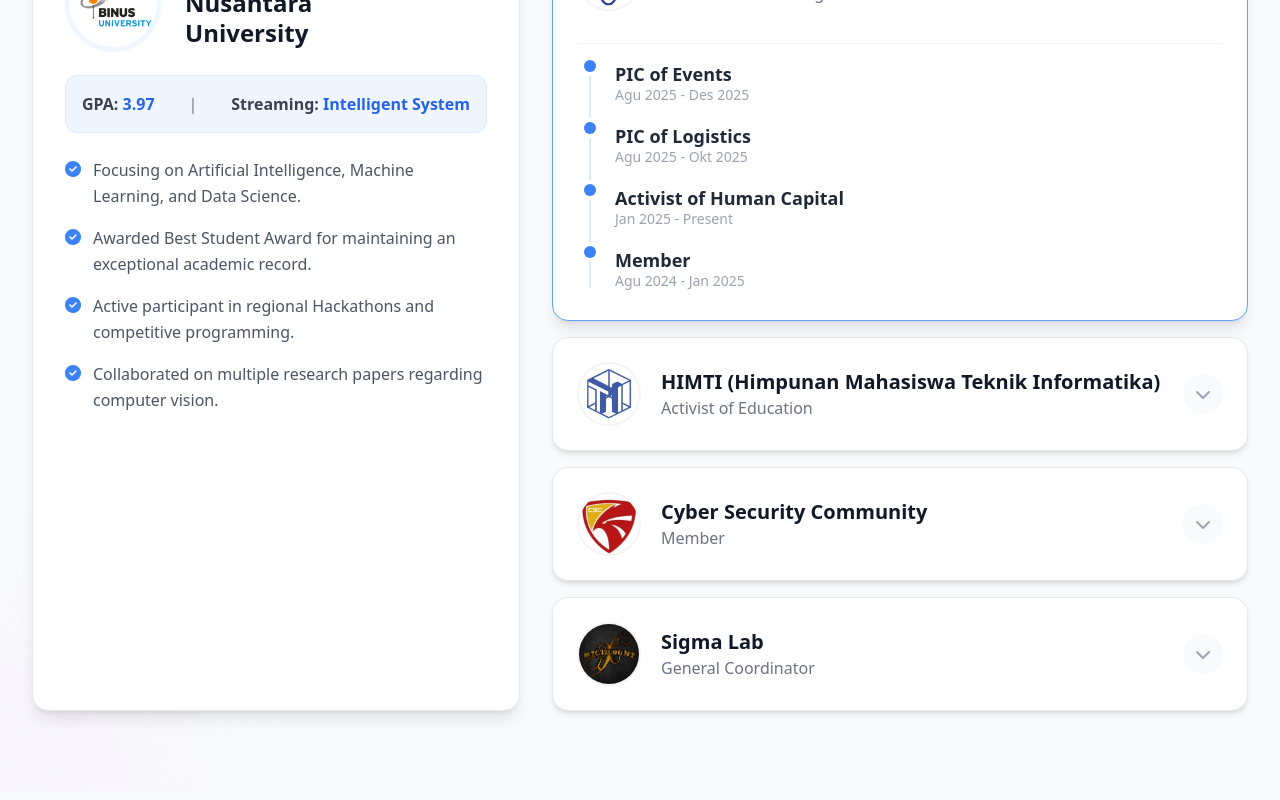
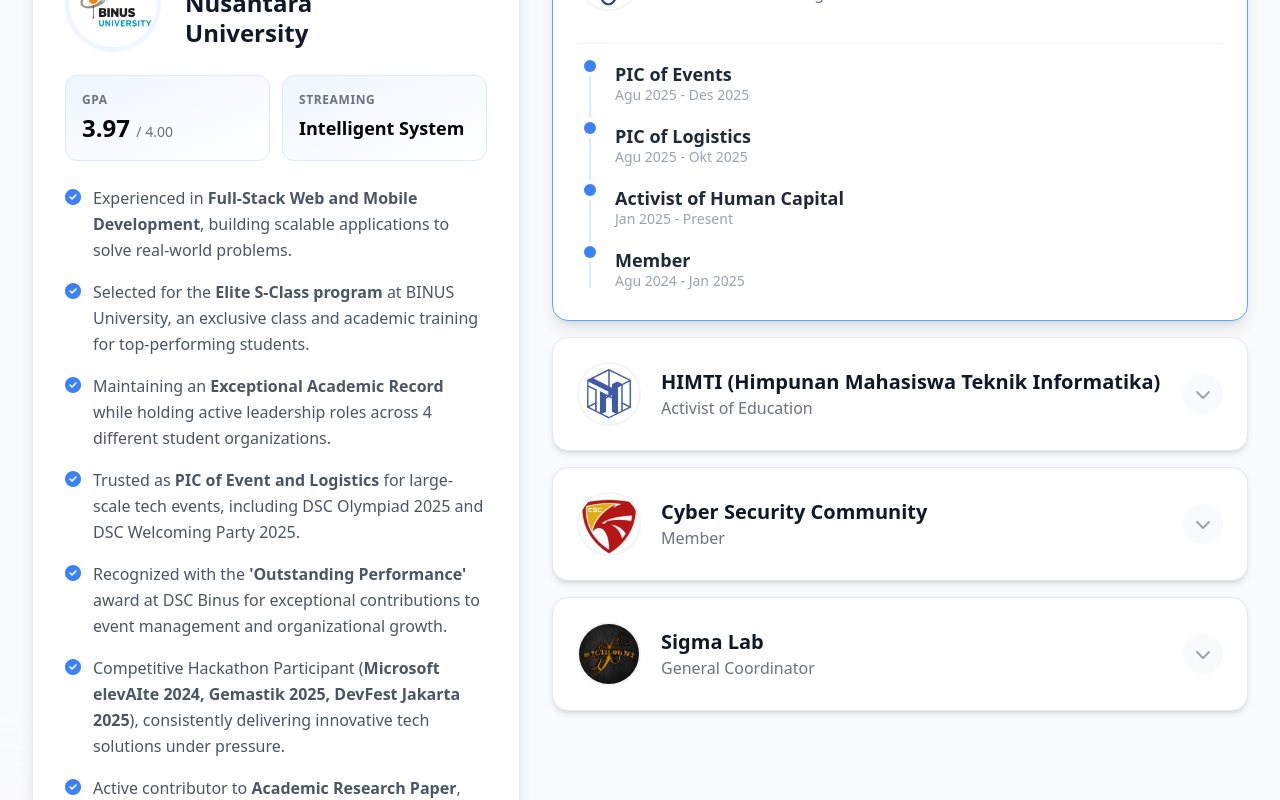
Before and after one commit to Mycticount-X/Mycticount-Archive, a React (Vite) app: page / in a window 1280 px wide. Shown: the part 2120-2920 px from the top of the page. Built offline with nearby package versions, Linux system fonts and the light colour scheme.

Commit message:
Update: Enhance Education Section Description

```diff
--- a/src/pages/Education.tsx
+++ b/src/pages/Education.tsx
@@ -10,10 +10,13 @@ const Education = () => {
     gpa: '3.97',
     streaming: 'Intelligent System',
     description: [
-      'Focusing on Artificial Intelligence, Machine Learning, and Data Science.',
-      'Awarded Best Student Award for maintaining an exceptional academic record.',
-      'Active participant in regional Hackathons and competitive programming.',
-      'Collaborated on multiple research papers regarding computer vision.'
+      <>Experienced in <strong>Full-Stack Web and Mobile Development</strong>, building scalable applications to solve real-world problems.</>,
+      <>Selected for the <strong>Elite S-Class program</strong> at BINUS University, an exclusive class and academic training for top-performing students.</>,
+      <>Maintaining an <strong>Exceptional Academic Record</strong> while holding active leadership roles across 4 different student organizations.</>,
+      <>Trusted as <strong>PIC of Event and Logistics</strong> for large-scale tech events, including DSC Olympiad 2025 and DSC Welcoming Party 2025.</>,
+      <>Recognized with the <strong>'Outstanding Performance'</strong> award at DSC Binus for exceptional contributions to event management and organizational growth.</>,
+      <>Competitive Hackathon Participant (<strong>Microsoft elevAIte 2024, Gemastik 2025, DevFest Jakarta 2025</strong>), consistently delivering innovative tech solutions under pressure.</>,
+      <>Active contributor to <strong>Academic Research Paper</strong>, specifically focusing on <strong>Artificial Intelligence and Computer Vision</strong> at prominent research conferences.</>
     ]
   };
 
@@ -127,11 +130,16 @@ const Education = () => {
                 </div>
               </div>
 
-              <div className="bg-blue-50 rounded-xl p-4 mb-6 border border-blue-100">
-                <div className="flex items-center justify-between font-semibold">
-                  <span className="text-gray-700">GPA: <span className="text-blue-600">{universityInfo.gpa}</span></span>
-                  <span className="text-gray-400">|</span>
-                  <span className="text-gray-700">Streaming: <span className="text-blue-600">{universityInfo.streaming}</span></span>
+              <div className="grid grid-cols-1 sm:grid-cols-2 gap-3 mb-6" aria-label="Academic achievements">
+                <div className="rounded-xl border border-blue-100 bg-gradient-to-br from-blue-50 to-white p-4">
+                  <p className="text-xs font-semibold uppercase tracking-wider text-gray-500">GPA</p>
+                  <p className="mt-1 text-2xl font-bold text-black">
+                    {universityInfo.gpa} <span className="text-sm font-medium text-gray-500">/ 4.00</span>
+                  </p>
+                </div>
+                <div className="rounded-xl border border-blue-100 bg-gradient-to-br from-blue-50 to-white p-4">
+                  <p className="text-xs font-semibold uppercase tracking-wider text-gray-500">Streaming</p>
+                  <p className="mt-1 text-lg font-bold leading-8 text-black">{universityInfo.streaming}</p>
                 </div>
               </div>
 
```
